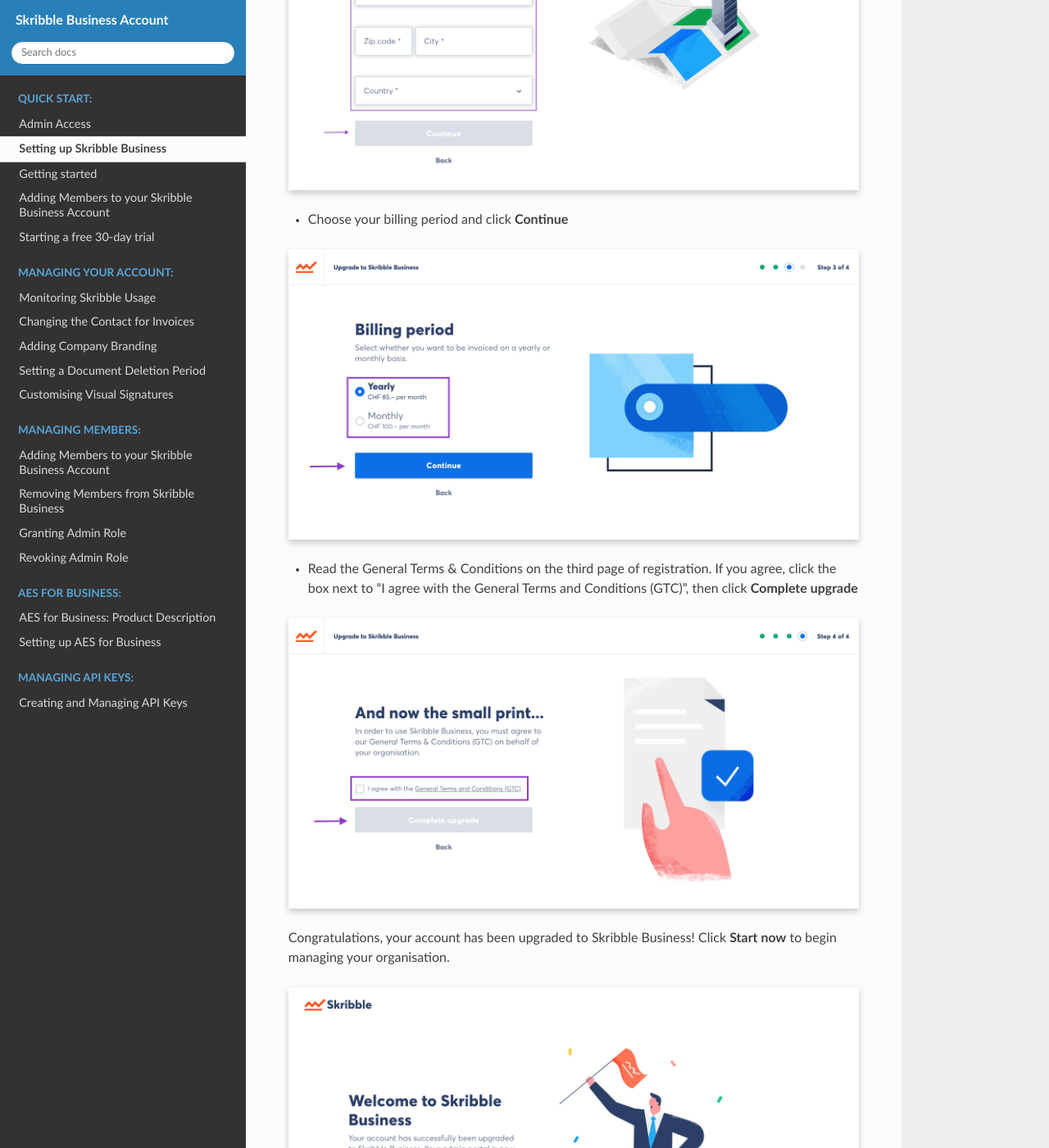
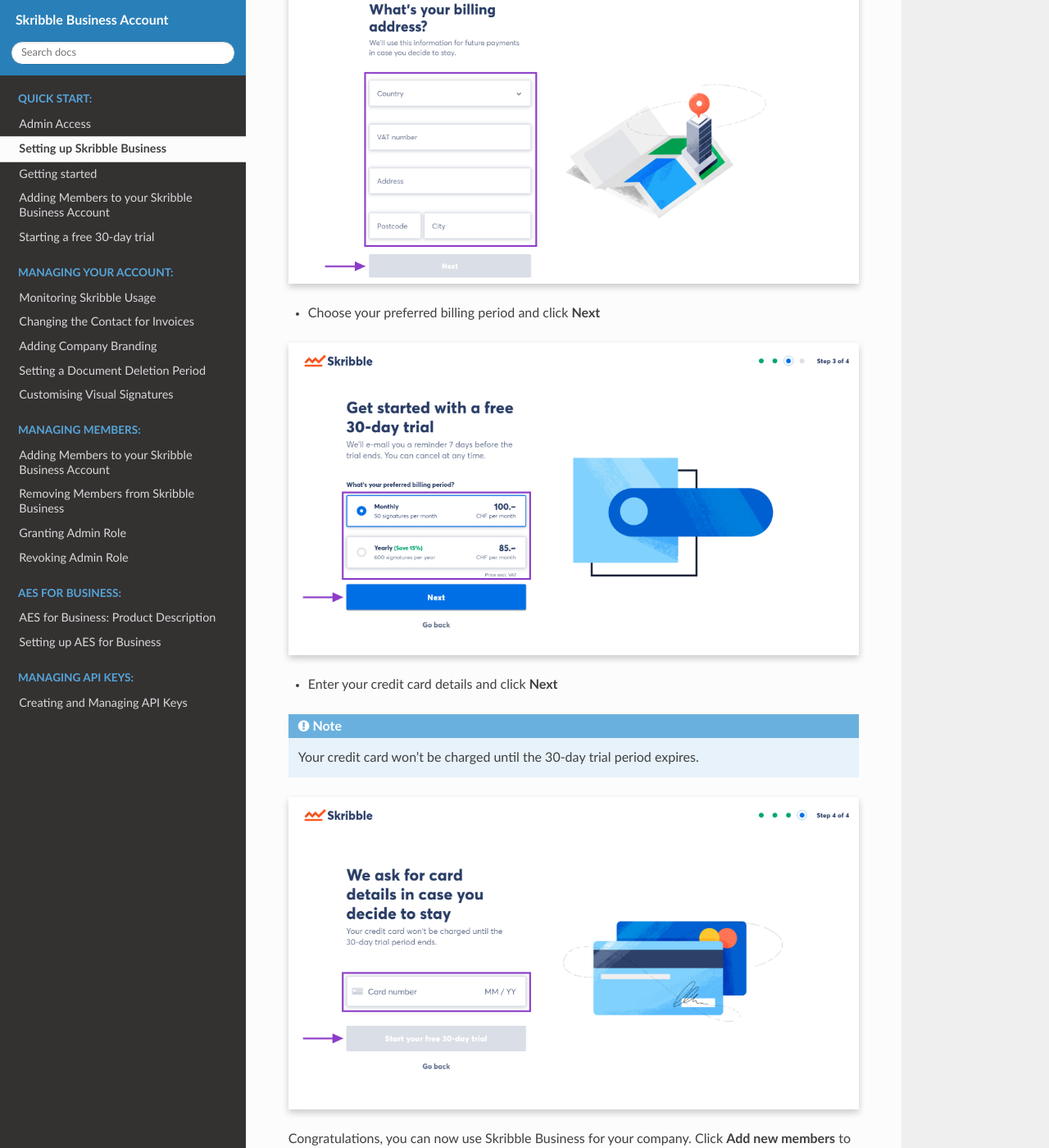
Before and after one commit to matthieu-bt/business-guide, a Sphinx documentation site: the page built from source/quickstart/upgrade.rst, in a window 1280 px wide and 1400 px high, scrolled down 2306 px. Shown: the whole window at 82% size. Built offline with Sphinx 7.4.7 and the Read the Docs theme 2.0.0, drawn with Linux system fonts in a browser that asks for light colours; some of the changed text lies outside the part shown.

Commit message:
Content update
Updated content and replaced screenshots

```diff
--- a/source/quickstart/upgrade.rst
+++ b/source/quickstart/upgrade.rst
@@ -3,11 +3,13 @@
 ============================
 Setting up Skribble Business
 ============================
-If you do not have a Skribble account, please create one at `skribble.com`_.
+
+.. NOTE::
+   To set up Skribble Business for your company, you’ll need a Skribble account. You can create one at `skribble.com`_ if you don’t have one yet.
 
 .. _skribble.com: https://my.skribble.com/signup
 
-To upgrade your account to Skribble Business:
+To set up Skribble Business:
 
 - Log in to your Skribble Account at https://my.skribble.com/
 
@@ -34,33 +36,41 @@
     :class: with-shadow
 
 
-- Enter the exact, legal name of your organisation and click **Continue**
+- Enter your full and exact company name and read our General Terms & Conditions
+
+If you accept the terms, click the box next to "I agree to the General Terms and Conditions of Skribble on behalf of my company, and then click **Next**
 
 
-.. image:: upgrade_step1.png
+.. image:: step_1_comp_name.png
     :class: with-shadow
 
 
-- Enter the address of your organisation and click **Continue**
+- Enter your company’s billing address and click **Next**
 
 
-.. image:: upgrade_step2.png
+.. image:: step_2_billing_address.png
     :class: with-shadow
 
 
-- Choose your billing period and click **Continue**
+- Choose your preferred billing period and click **Next**
 
 
-.. image:: upgrade_step3.png
+.. image:: step_3_start_trial.png
     :class: with-shadow
 
-- Read the General Terms & Conditions on the third page of registration. If you agree, click the box next to "I agree with the General Terms and Conditions (GTC)", then click **Complete upgrade**
 
-.. image:: upgrade_step4.png
+- Enter your credit card details and click **Next**
+
+.. NOTE::
+   Your credit card won’t be charged until the 30-day trial period expires.
+
+
+.. image:: step_4_card_details.png
     :class: with-shadow
 
-Congratulations, your account has been upgraded to Skribble Business! Click **Start now** to begin managing your organisation.
+
+Congratulations, you can now use Skribble Business for your company. Click **Add new members** to begin managing your organisation.
 
 
-.. image:: upgrade_welcome.png
+.. image:: step_5_confirmation.png
     :class: with-shadow
```
